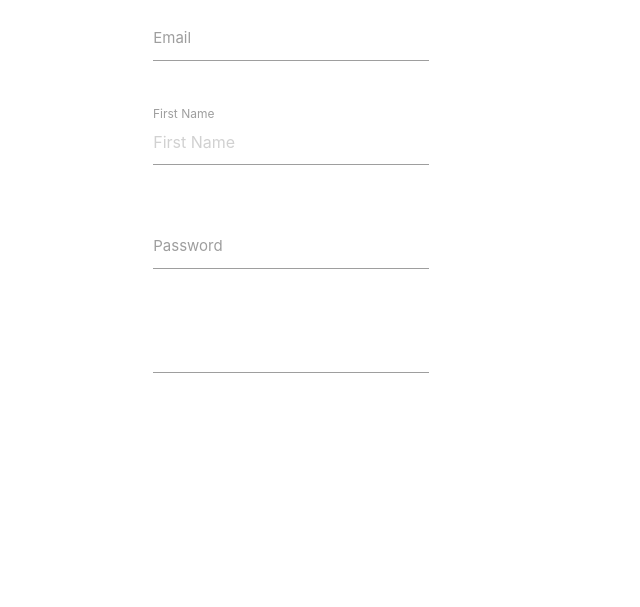
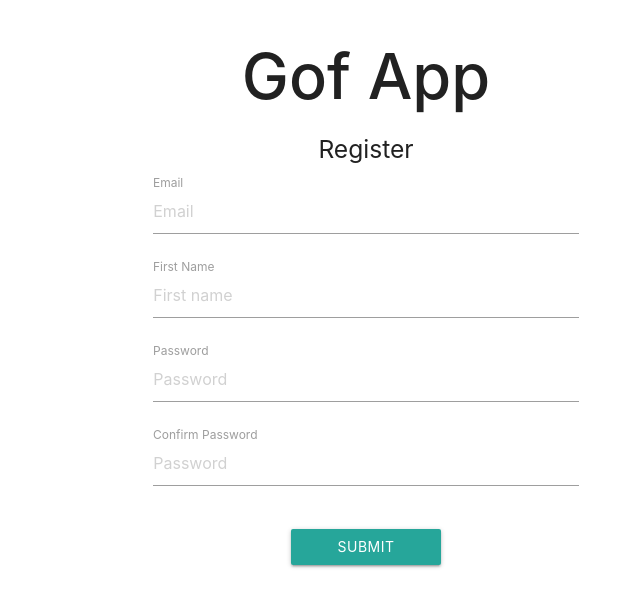
Before and after one commit to NXQ7/Gof, a Flask app: page /register/ in a window 1280 px wide. Shown: the top 607 px of the page, without its empty margins (274-914 px from the left). Run offline with Flask 2, Linux system fonts and the light colour scheme.

Commit message:
mok mok mok

```diff
--- a/app.py
+++ b/app.py
@@ -19,5 +19,9 @@ def register():
 def login():
     return render_template("login.html")
 
+@app.route('/thanks/')
+def thanks():
+    return render_template("thanks.html")
+
 if __name__=="__main__":
     app.run(debug=True)
--- a/templates/register.html
+++ b/templates/register.html
@@ -1,36 +1,32 @@
 {%extends "layout.html"%}
 {% block content %}
-<div class="row">
+<div class="row center-align">
+  <h1><strong>Gof App</strong></h1>
+    <h5>Register</h5>
   <form class="col s12">
     <div class="row">
-      <div class="input-field col s4 offset-s3">
-        <input id="email" type="email" class="validate">
+      <div class="input-field col s6 offset-s3">
+        <input placeholder="Email" id="email" type="email" class="validate">
         <label for="email">Email</label>
       </div>
-    </div>
-    <div class="row">
-      <div class="input-field col s4 offset-s3">
-        <input placeholder="First Name" id="first_name" type="text" class="validate">
+      <div class="input-field col s6 offset-s3">
+        <input placeholder="First name" id="First Name" id="first_name" type="text" class="validate">
         <label for="first_name">First Name</label>
       </div>
-    </div>
-    <div class="row">
-      <div class="input-field col s4 offset-s3">
-        <input id="password" type="password" class="validate">
+      <div class="input-field col s6 offset-s3">
+        <input placeholder="Password" id="password" type="password" class="validate">
         <label for="password">Password</label>
       </div>
+      <div class="input-field col s6 offset-s3">
+        <input placeholder="Password" id="confirm_password" required type="password" class="validate">
+        <label for="password">Confirm Password</label>
+      </div>
     </div>
-    <div class="row">
-      <div class="input-field col s4 offset-s3">
-        <input id="password-"
-
-
+      <div class="row">
+        <button class="btn waves-effect waves-light col s2 offset-s5" type="submit" name="action">Submit
+          <i class="material-icons right"></i>
+        </button>
       </div>
-
-
-    </div>
-
-
   </form>
 </div>
 {%endblock%}
```
Also changed, not shown: templates/login.html (+14 -6 lines), templates/thanks.html (added, +12 -0 lines), templates/scores.html (added), templates/test.html (deleted).
